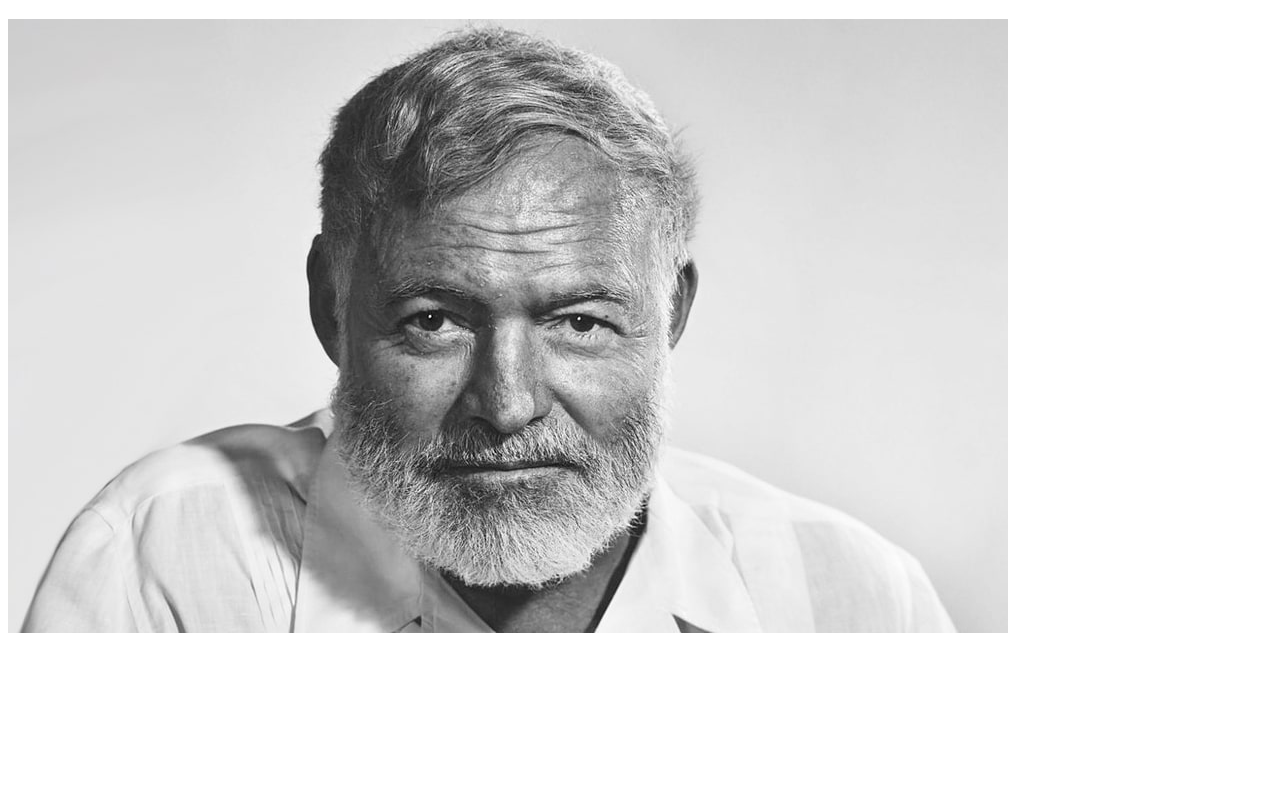
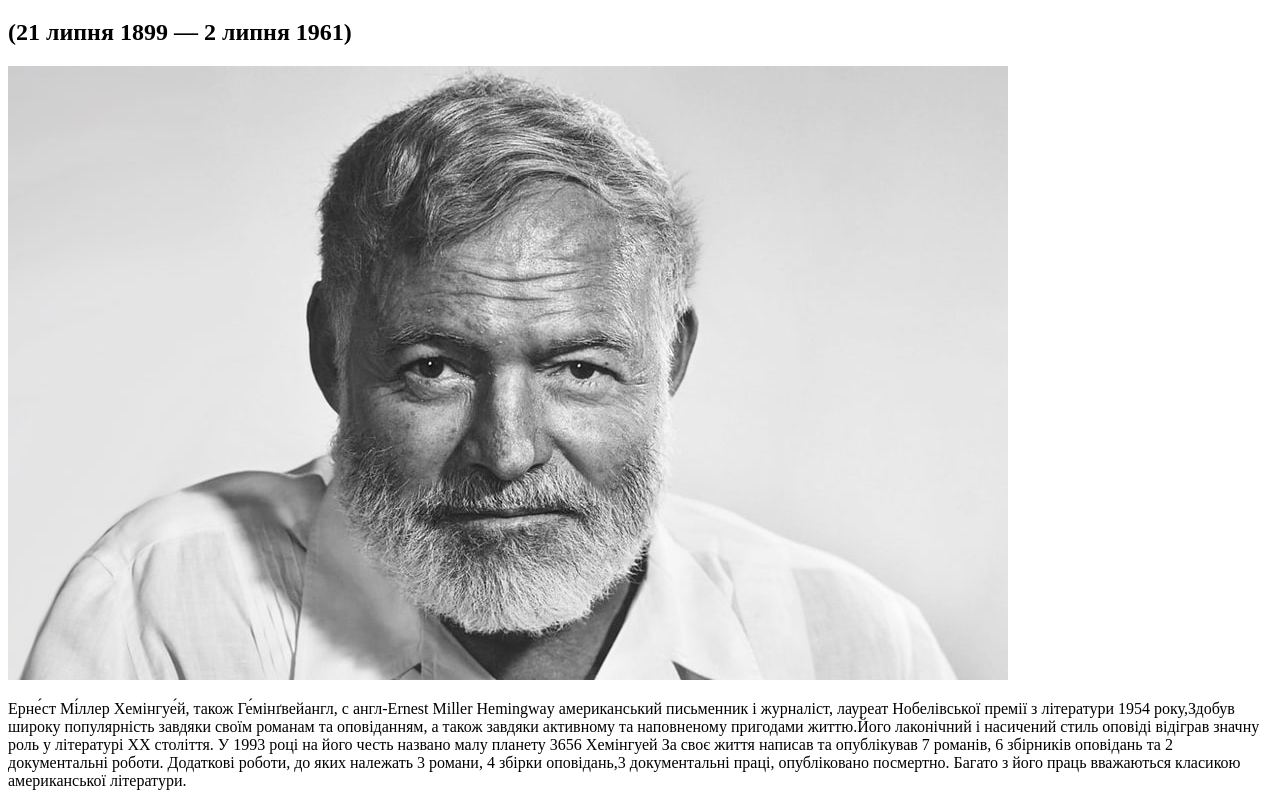
Before and after one commit to toyshell/728-html, a plain HTML site: page index.html in a window 1280 px wide. Shown: the part 61-867 px from the top of the page. Before the commit the page ends 800 px from the top, so only its background shows below. Drawn offline with Linux system fonts and the light colour scheme.

```diff
--- a/index.html
+++ b/index.html
@@ -8,6 +8,17 @@
 </head>
 <body>
     <h1>Ernest Miller Hemingway</h1>
+
+    <h2>(21 липня 1899 — 2 липня 1961)</h2>
+
     <img width="1000" src="img/E`rnest-Hemingue`y.jpg" alt="Hemingway">
+
+    <p>Ерне́ст Мі́ллер Хемінгуе́й, також Ге́мінґвейангл, c англ-Ernest Miller Hemingway американський письменник і журналіст,
+лауреат Нобелівської премії з літератури 1954 року,Здобув широку популярність завдяки своїм романам та оповіданням, а також
+завдяки активному та наповненому пригодами життю.Його лаконічний і насичений стиль оповіді відіграв значну роль у літературі
+XX століття. У 1993 році на його честь названо малу планету 3656 Хемінгуей За своє життя написав та опублікував 7 романів, 6
+збірників оповідань та 2 документальні роботи. Додаткові роботи, до яких належать 3 романи, 4 збірки оповідань,3 документальні
+праці, опубліковано посмертно. Багато з його праць вважаються класикою американської літератури.</p>
 </body>
+
 </html>
```
